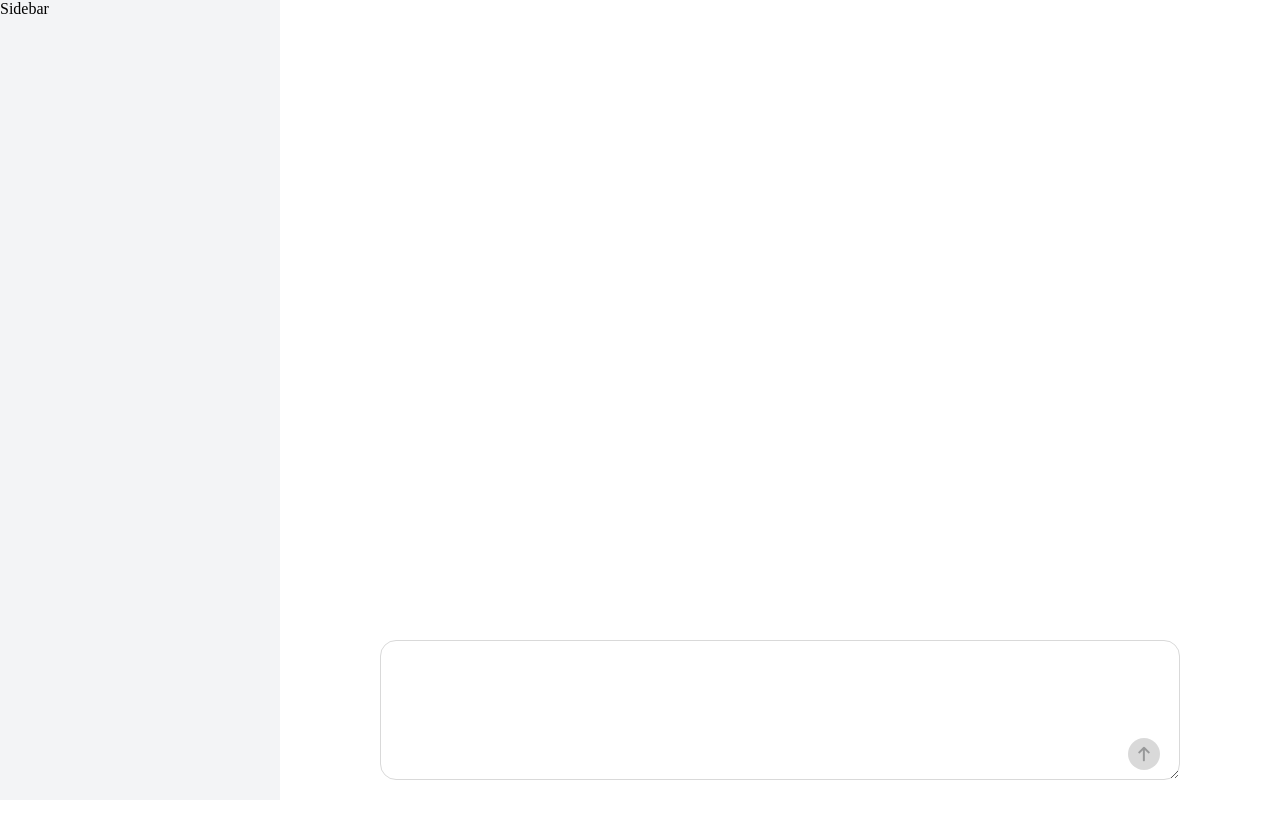
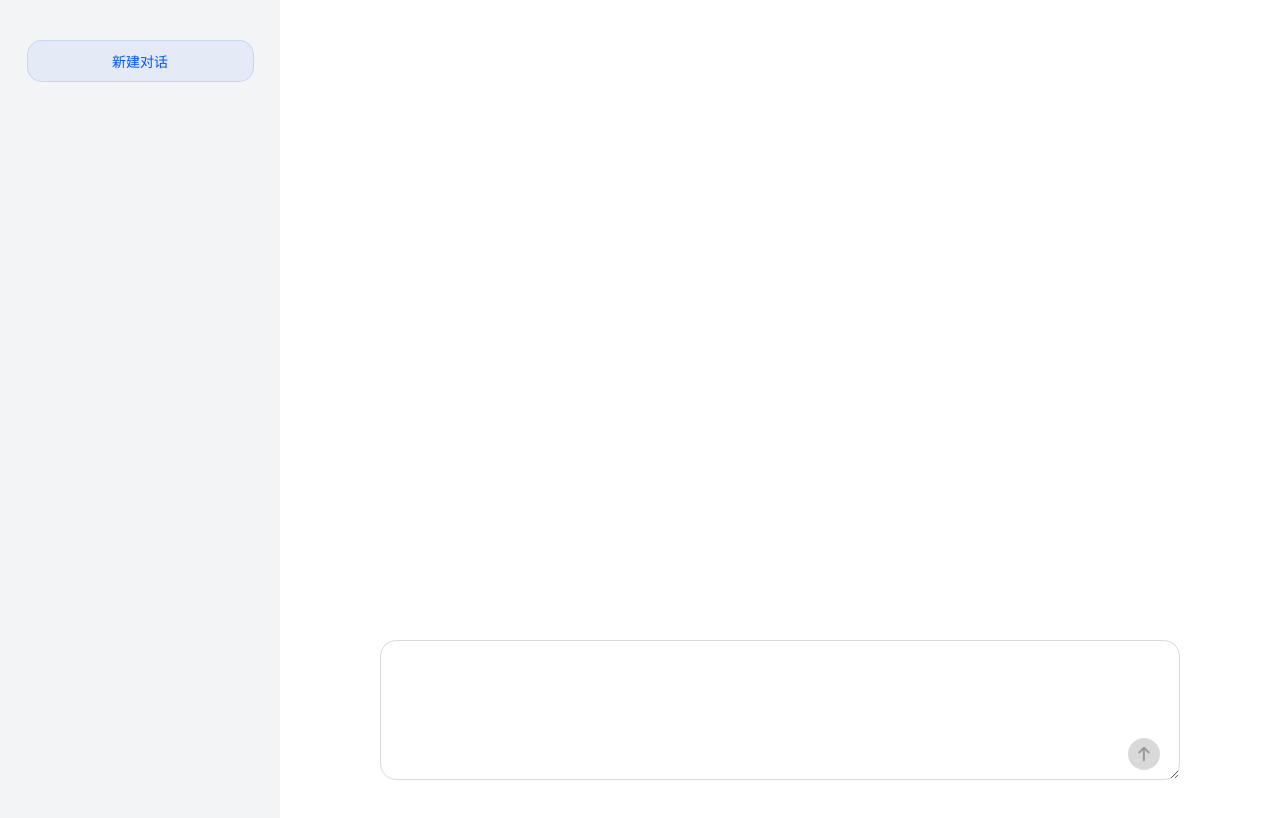
Before and after one commit to TeacherXin/gpt-xin, a React (Vite) app: page / in a window 1280 px wide. Shown: the top 818 px of the page. Built offline with nearby package versions, Linux system fonts and the light colour scheme.

Commit message:
GPT-XIN【feat】增加markdown和代码高亮

```diff
--- a/package.json
+++ b/package.json
@@ -10,10 +10,13 @@
     "preview": "vite preview"
   },
   "dependencies": {
+    "@types/react-syntax-highlighter": "^15.5.13",
     "antd": "^5.26.3",
     "classnames": "^2.5.1",
     "react": "^19.1.0",
     "react-dom": "^19.1.0",
+    "react-markdown": "^10.1.0",
+    "react-syntax-highlighter": "^15.6.1",
     "zustand": "^5.0.6"
   },
   "devDependencies": {
--- a/src/page/components/DialogCardList/index.module.css
+++ b/src/page/components/DialogCardList/index.module.css
@@ -5,7 +5,7 @@
         width: 100%;
         color: rgba(0,0,0,0.85);
         font-size: 16px;
-        line-height: 28px;
+        line-height: 35px;
         .question {
             margin-bottom: 30px;
             width: 100%;
@@ -45,3 +45,18 @@
         background-color: transparent; /* 设置轨道的背景颜色 */
     }
 }
+
+.answer {
+    pre {
+        margin-bottom: 15px;
+        margin-top: 15px;
+    }
+    ol, ul {
+        margin-left: 20px;
+    }
+}
+
+.codeBlock {
+    border-radius: 12px;
+    padding: 20px !important;
+}
--- a/src/page/components/DialogCardList/index.tsx
+++ b/src/page/components/DialogCardList/index.tsx
@@ -1,10 +1,34 @@
 import styles from './index.module.css';
 import { useDialogCardListStore } from './store';
-
+import ReactMarkDown from 'react-markdown';
+import SyntaxHighlighter from 'react-syntax-highlighter';
+import { hybrid } from 'react-syntax-highlighter/dist/esm/styles/hljs';
 
 
 const DialogCardList: React.FunctionComponent = () => {
     const dialogCardListStore = useDialogCardListStore();
+
+    // eslint-disable-next-line @typescript-eslint/no-explicit-any
+    const getCode = (params: any) => {
+        const { inline, className, children, ...props } = params;
+        const match = /language-(\w+)/.exec(className || '');
+        return !inline && match ? (
+            <SyntaxHighlighter
+                className={styles.codeBlock}
+                language={match[1]}
+                PreTag="div"
+                style={hybrid}
+                {...props}
+            >
+                {String(children).replace(/\n$/, '')}
+            </SyntaxHighlighter>
+        ) : (
+            <code className={className} {...props}>
+                {children}
+            </code>
+        );
+    };
+
     return (
         <div className={styles.scrollContainer}>
             <div className={styles.dialogCardList}>
@@ -14,7 +38,11 @@ const DialogCardList: React.FunctionComponent = () => {
                             <div className={styles.question}>
                                 <p>{item.question}</p>
                             </div>
-                            <div className={styles.answer}>{item.answer}</div>
+                            <div className={styles.answer}>
+                                <ReactMarkDown components={{ code: getCode }}>
+                                    {item.answer}
+                                </ReactMarkDown>
+                            </div>
                         </div>
                     );
                 })}
--- a/src/page/components/Sidebar/index.module.css
+++ b/src/page/components/Sidebar/index.module.css
@@ -2,4 +2,24 @@
     width: 280px;
     height: 100vh;
     background-color: #f3f4f6;
+    display: flex;
+    justify-content: center;
+    padding-top: 40px;
+    .newBtn {
+        width: 225px;
+        height: 40px;
+        background: rgba(0,87,255,0.06);
+        border: 0.5px solid rgba(0,102,255,.15);
+        display: flex;
+        justify-content: center;
+        align-items: center;
+        cursor: pointer;
+        color: #0057ff;
+        border-radius: 15px;
+        font-size: 14px;
+    }
+    .newBtn:hover {
+        background: rgba(0,87,255,0.1);
+        color: #0057ff;
+    }
 }
--- a/src/page/components/Sidebar/index.tsx
+++ b/src/page/components/Sidebar/index.tsx
@@ -2,8 +2,12 @@ import styles from './index.module.css';
 
 
 const Sidebar: React.FunctionComponent = () => {
-    console.log('Sidebar');
-    return <div className={styles.sidebar}>Sidebar</div>;
+
+    return (
+        <div className={styles.sidebar}>
+            <div className={styles.newBtn}>新建对话</div>
+        </div>
+    );
 };
 
 export default Sidebar;
```
Also changed, not shown: 1 other file (tests, documents, lock files or other folders).
